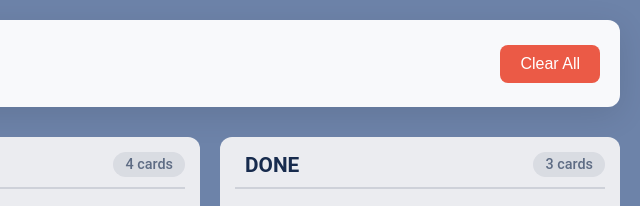
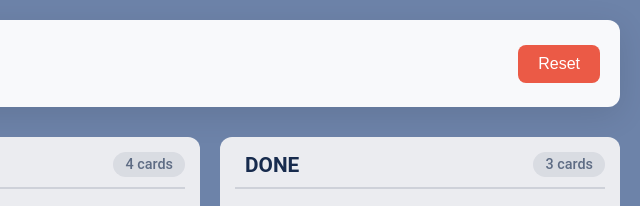
Before and after one commit to shamsiccc/drag-and-drop, a website built with webpack: page src/index.html in a window 1280 px wide. Shown: the top 206 px of the page, 640-1280 px from the left. Built offline with nearby package versions, Linux system fonts and the light colour scheme; some icons are missing.

Commit message:
imdex.html fix

```diff
--- a/src/index.html
+++ b/src/index.html
@@ -10,7 +10,7 @@
         <header class="header">
             <h1><i class="fab fa-trello"></i>Task Management</h1>
             <div class="controls">
-                <button id="clear-all" class="btn btn-danger">Clear All</button>
+                <button id="clear-all" class="btn btn-danger">Reset</button>
             </div>
             </div>
         </header>
```
